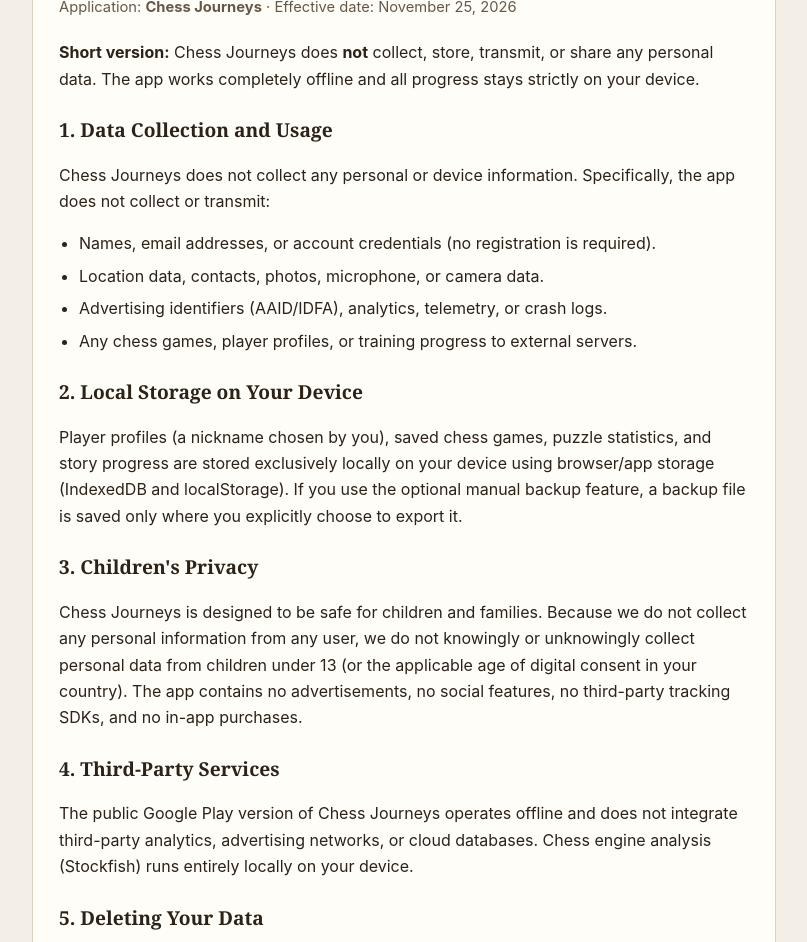
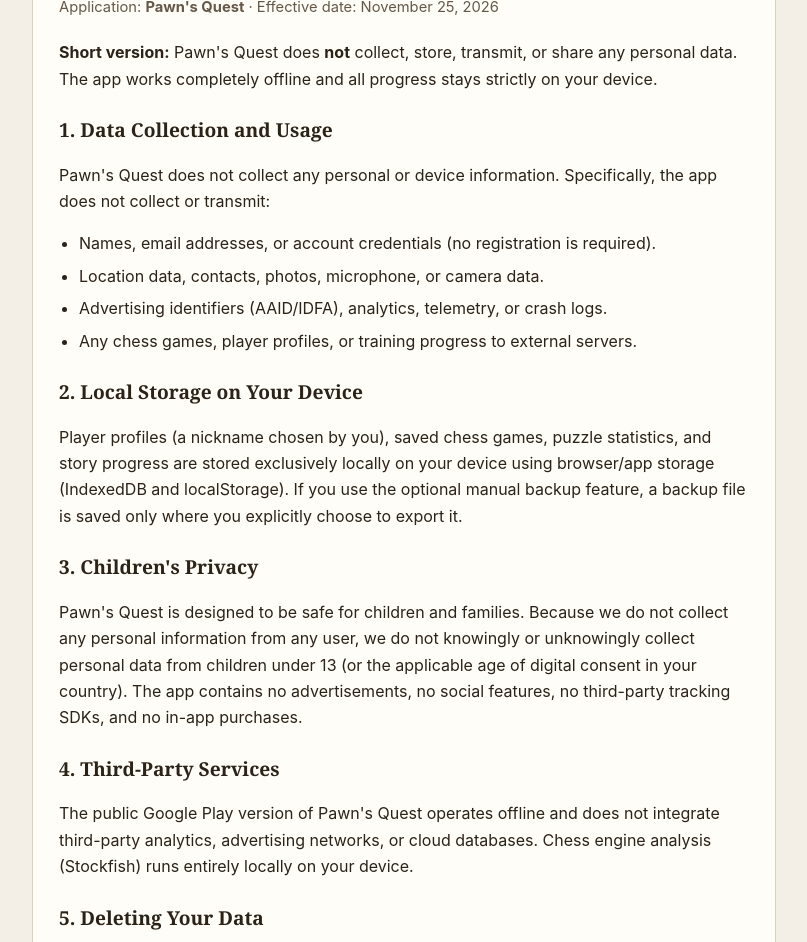
Before and after one commit to Balerion84/pawns-quest, a plain HTML site: page privacy.html in a window 1280 px wide. Shown: the part 171-1113 px from the top of the page, without its empty margins (236-1043 px from the left). Drawn offline with Linux system fonts and the light colour scheme.

Commit message:
Rename to Pawn's Quest

```diff
--- a/privacy.html
+++ b/privacy.html
@@ -3,8 +3,8 @@
 <head>
   <meta charset="utf-8">
   <meta name="viewport" content="width=device-width, initial-scale=1">
-  <title>Privacy Policy – Chess Journeys</title>
-  <meta name="description" content="Privacy Policy for the Chess Journeys mobile application.">
+  <title>Privacy Policy – Pawn's Quest</title>
+  <meta name="description" content="Privacy Policy for the Pawn's Quest mobile application.">
   <style>
     :root {
       --bg: #f3efe6;
@@ -95,7 +95,7 @@
 <body>
   <div class="wrap">
     <header>
-      <a href="index.html">← Chess Journeys</a>
+      <a href="index.html">← Pawn's Quest</a>
       <span class="lang" role="group" aria-label="Language">
         <button type="button" id="btn-en" class="on">EN</button>
         <button type="button" id="btn-sk">SK</button>
@@ -104,14 +104,14 @@
 
     <article data-lang="en">
       <h1>Privacy Policy</h1>
-      <div class="meta">Application: <strong>Chess Journeys</strong> · Effective date: November 25, 2026</div>
+      <div class="meta">Application: <strong>Pawn's Quest</strong> · Effective date: November 25, 2026</div>
 
       <p>
-        <strong>Short version:</strong> Chess Journeys does <strong>not</strong> collect, store, transmit, or share any personal data. The app works completely offline and all progress stays strictly on your device.
+        <strong>Short version:</strong> Pawn's Quest does <strong>not</strong> collect, store, transmit, or share any personal data. The app works completely offline and all progress stays strictly on your device.
       </p>
 
       <h2>1. Data Collection and Usage</h2>
-      <p>Chess Journeys does not collect any personal or device information. Specifically, the app does not collect or transmit:</p>
+      <p>Pawn's Quest does not collect any personal or device information. Specifically, the app does not collect or transmit:</p>
       <ul>
         <li>Names, email addresses, or account credentials (no registration is required).</li>
         <li>Location data, contacts, photos, microphone, or camera data.</li>
@@ -127,12 +127,12 @@
 
       <h2>3. Children's Privacy</h2>
       <p>
-        Chess Journeys is designed to be safe for children and families. Because we do not collect any personal information from any user, we do not knowingly or unknowingly collect personal data from children under 13 (or the applicable age of digital consent in your country). The app contains no advertisements, no social features, no third-party tracking SDKs, and no in-app purchases.
+        Pawn's Quest is designed to be safe for children and families. Because we do not collect any personal information from any user, we do not knowingly or unknowingly collect personal data from children under 13 (or the applicable age of digital consent in your country). The app contains no advertisements, no social features, no third-party tracking SDKs, and no in-app purchases.
       </p>
 
       <h2>4. Third-Party Services</h2>
       <p>
-        The public Google Play version of Chess Journeys operates offline and does not integrate third-party analytics, advertising networks, or cloud databases. Chess engine analysis (Stockfish) runs entirely locally on your device.
+        The public Google Play version of Pawn's Quest operates offline and does not integrate third-party analytics, advertising networks, or cloud databases. Chess engine analysis (Stockfish) runs entirely locally on your device.
       </p>
 
       <h2>5. Deleting Your Data</h2>
@@ -154,14 +154,14 @@
 
     <article data-lang="sk">
       <h1>Zásady ochrany súkromia</h1>
-      <div class="meta">Aplikácia: <strong>Šachové dobrodružstvo (Chess Journeys)</strong> · Dátum účinnosti: 25. november 2026</div>
+      <div class="meta">Aplikácia: <strong>Šachové dobrodružstvo (Pawn's Quest)</strong> · Dátum účinnosti: 25. november 2026</div>
 
       <p>
-        <strong>Stručne:</strong> Aplikácia Chess Journeys <strong>nezhromažďuje, neukladá na server, neodosiela ani nezdieľa žiadne osobné údaje</strong>. Funguje úplne offline a všetky dáta ostávajú výlučne vo vašom zariadení.
+        <strong>Stručne:</strong> Aplikácia Pawn's Quest <strong>nezhromažďuje, neukladá na server, neodosiela ani nezdieľa žiadne osobné údaje</strong>. Funguje úplne offline a všetky dáta ostávajú výlučne vo vašom zariadení.
       </p>
 
       <h2>1. Zber a používanie údajov</h2>
-      <p>Aplikácia Chess Journeys nezhromažďuje žiadne osobné ani technické údaje. Najmä nezbiera ani neodosiela:</p>
+      <p>Aplikácia Pawn's Quest nezhromažďuje žiadne osobné ani technické údaje. Najmä nezbiera ani neodosiela:</p>
       <ul>
         <li>Mená, e-mailové adresy ani prihlasovacie údaje (aplikácia nevyžaduje žiadny účet).</li>
         <li>Polohu, kontakty, fotografie, mikrofón ani kameru.</li>
@@ -177,12 +177,12 @@
 
       <h2>3. Ochrana súkromia detí</h2>
       <p>
-        Aplikácia Chess Journeys je navrhnutá tak, aby bola bezpečná pre deti a rodiny. Keďže nezhromažďujeme žiadne osobné údaje od žiadneho používateľa, nezhromažďujeme ani údaje od detí. Aplikácia neobsahuje žiadne reklamy, sociálne funkcie, sledovacie SDK tretích strán ani nákupy v aplikácii.
+        Aplikácia Pawn's Quest je navrhnutá tak, aby bola bezpečná pre deti a rodiny. Keďže nezhromažďujeme žiadne osobné údaje od žiadneho používateľa, nezhromažďujeme ani údaje od detí. Aplikácia neobsahuje žiadne reklamy, sociálne funkcie, sledovacie SDK tretích strán ani nákupy v aplikácii.
       </p>
 
       <h2>4. Služby tretích strán</h2>
       <p>
-        Verejná verzia Chess Journeys pre Google Play funguje offline a neobsahuje žiadnu analytiku, reklamné siete ani cloudové databázy. Rozbor partií (Stockfish) beží úplne lokálne v zariadení.
+        Verejná verzia Pawn's Quest pre Google Play funguje offline a neobsahuje žiadnu analytiku, reklamné siete ani cloudové databázy. Rozbor partií (Stockfish) beží úplne lokálne v zariadení.
       </p>
 
       <h2>5. Vymazanie údajov</h2>
```
Also changed, not shown: index.html (+7 -7 lines).
